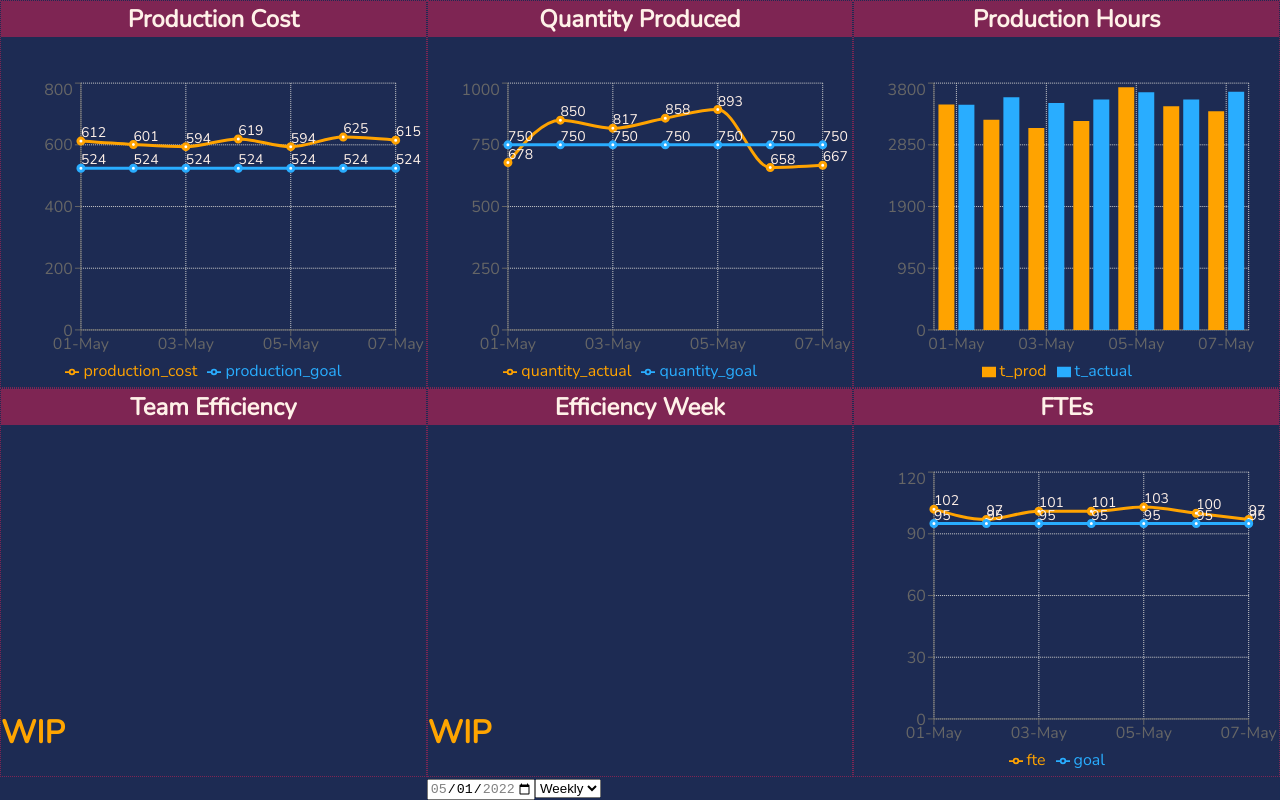
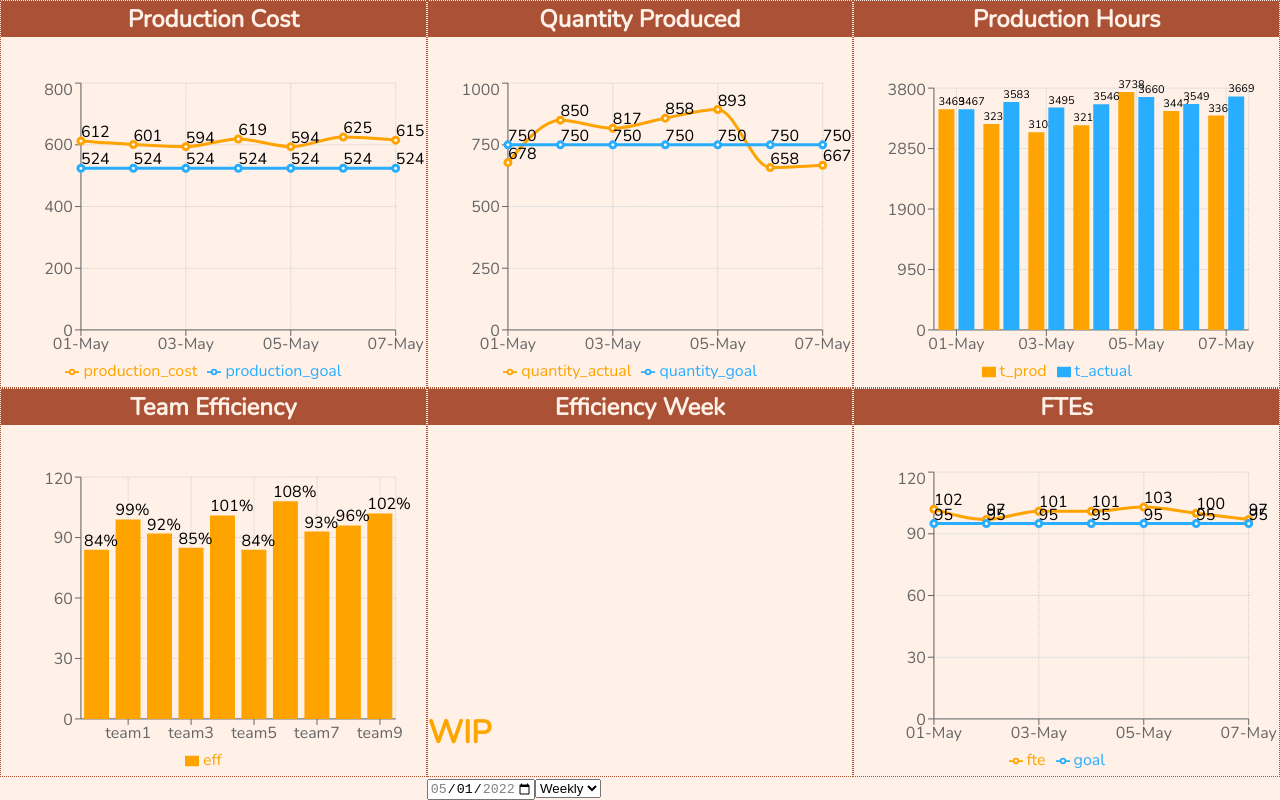
Before and after one commit to sanskar-mk2/rcharts, a React (Create React App) app: page / in a window 1280 px wide. Built offline with nearby package versions, Linux system fonts and the light colour scheme.

Commit message:
Team efficiency logic

```diff
--- a/src/App.css
+++ b/src/App.css
@@ -35,7 +35,7 @@ body {
     font-family: 'Nunito', sans-serif;
     max-width: 100%;
     overflow: hidden;
-    background-color: var(--var1);
+    background-color: var(--var7);
 }
 
 #root {
@@ -57,7 +57,7 @@ body {
 }
 
 .heading {
-    background-color: var(--var2);
+    background-color: var(--var4);
     color: var(--var7);
     font-weight: bold;
     font-size: x-large;
@@ -66,7 +66,7 @@ body {
 }
 
 .contained {
-    border: 1px dotted var(--var2);
+    border: 1px dotted var(--var4);
     height: 100%;
     width: 100%;
     display: flex;
--- a/src/App.js
+++ b/src/App.js
@@ -6,6 +6,7 @@ import QuantityProduced from "./components/QuantityProduced";
 import { data3, work_data } from "./data";
 import moment from "moment";
 import { useState } from "react";
+import TeamEfficiency from "./components/TeamEfficiency";
 
 function App() {
     // const [interval, set_interval] = useState("weekly");
@@ -28,9 +29,7 @@ function App() {
                         onChange={(e) => set_date(e.target.value)}
                     ></input>
                     <select>
-                        <option value="weekly">
-                            Weekly
-                        </option>
+                        <option value="weekly">Weekly</option>
                     </select>
                 </div>
                 <div className="contained production-cost">
@@ -47,11 +46,11 @@ function App() {
                 </div>
                 <div className="contained team-efficiency">
                     <div className="heading">Team Efficiency</div>
-                    <h1 style={{color: "orange"}}>WIP</h1>
+                    <TeamEfficiency data={work_data} date={date} />
                 </div>
                 <div className="contained efficiency-week">
                     <div className="heading">Efficiency Week</div>
-                    <h1 style={{color: "orange"}}>WIP</h1>
+                    <h1 style={{ color: "orange" }}>WIP</h1>
                 </div>
                 <div className="contained ftes">
                     <div className="heading">FTEs</div>
--- a/src/components/CustomizedLabel.js
+++ b/src/components/CustomizedLabel.js
@@ -2,7 +2,7 @@ import { PureComponent } from "react";
 
 class CustomizedLabel extends PureComponent {
     render() {
-        const { x, y, stroke, value } = this.props;
+        const { x, y, stroke, value, anchor, size, postfix } = this.props;
 
         return (
             <text
@@ -10,10 +10,10 @@ class CustomizedLabel extends PureComponent {
                 y={y}
                 dy={-4}
                 fill={stroke}
-                fontSize={14}
-                textAnchor="right"
+                fontSize={size}
+                textAnchor={anchor}
             >
-                {value}
+                {value}{postfix}
             </text>
         );
     }
--- /dev/null
+++ b/src/components/EfficiencyWeek.js
@@ -0,0 +1,5 @@
+function EfficiencyWeek(props) {
+    return <></>;
+}
+
+export default EfficiencyWeek;
--- a/src/components/FTES.js
+++ b/src/components/FTES.js
@@ -33,7 +33,7 @@ function FTES(props) {
     return (
         <ResponsiveContainer width="100%" height="80%">
             <LineChart
-                data={data.slice(date, date+7)}
+                data={data.slice(date, date + 7)}
                 margin={{ top: 5, right: 30, left: 20, bottom: 5 }}
             >
                 <CartesianGrid strokeDasharray="1 1" />
@@ -46,14 +46,14 @@ function FTES(props) {
                     dataKey="fte"
                     strokeWidth={3}
                     stroke={colors.var9}
-                    label={<CustomizedLabel stroke={colors.var7} />}
+                    label={<CustomizedLabel stroke={colors.var0} />}
                 />
                 <Line
                     type="monotone"
                     dataKey="goal"
                     strokeWidth={3}
                     stroke={colors.var12}
-                    label={<CustomizedLabel stroke={colors.var7} />}
+                    label={<CustomizedLabel stroke={colors.var0} />}
                 />
             </LineChart>
         </ResponsiveContainer>
--- a/src/components/ProductionCost.js
+++ b/src/components/ProductionCost.js
@@ -47,14 +47,14 @@ function ProductionCost(props) {
                     dataKey="production_cost"
                     strokeWidth={3}
                     stroke={colors.var9}
-                    label={<CustomizedLabel stroke={colors.var7} />}
+                    label={<CustomizedLabel stroke={colors.var0} />}
                 />
                 <Line
                     type="monotone"
                     dataKey="production_goal"
                     strokeWidth={3}
                     stroke={colors.var12}
-                    label={<CustomizedLabel stroke={colors.var7} />}
+                    label={<CustomizedLabel stroke={colors.var0} />}
                 />
             </LineChart>
         </ResponsiveContainer>
--- a/src/components/ProductionHours.js
+++ b/src/components/ProductionHours.js
@@ -11,6 +11,7 @@ import {
     Bar,
     ResponsiveContainer,
 } from "recharts";
+import CustomizedLabel from "./CustomizedLabel";
 function ProductionHours(props) {
     const [data, set_data] = useState(props.data);
     const [date, set_date] = useState(0);
@@ -47,9 +48,9 @@ function ProductionHours(props) {
                 <BarChart
                     width={500}
                     height={300}
-                    data={data.slice(date, date+7)}
+                    data={data.slice(date, date + 7)}
                     margin={{
-                        top: 5,
+                        top: 10,
                         right: 30,
                         left: 20,
                         bottom: 5,
@@ -60,8 +61,16 @@ function ProductionHours(props) {
                     <YAxis />
                     <Tooltip />
                     <Legend />
-                    <Bar dataKey="t_prod" fill={colors.var9} />
-                    <Bar dataKey="t_actual" fill={colors.var12} />
+                    <Bar
+                        dataKey="t_prod"
+                        fill={colors.var9}
+                        label={<CustomizedLabel anchor="start" size={11} />}
+                    />
+                    <Bar
+                        dataKey="t_actual"
+                        fill={colors.var12}
+                        label={<CustomizedLabel anchor="start" size={11} />}
+                    />
                 </BarChart>
             </ResponsiveContainer>
         </>
--- a/src/components/QuantityProduced.js
+++ b/src/components/QuantityProduced.js
@@ -46,14 +46,14 @@ function QuantityProduced(props) {
                     dataKey="quantity_actual"
                     strokeWidth={3}
                     stroke={colors.var9}
-                    label={<CustomizedLabel stroke={colors.var7} />}
+                    label={<CustomizedLabel stroke={colors.var0} />}
                 />
                 <Line
                     type="monotone"
                     dataKey="quantity_goal"
                     strokeWidth={3}
                     stroke={colors.var12}
-                    label={<CustomizedLabel stroke={colors.var7} />}
+                    label={<CustomizedLabel stroke={colors.var0} />}
                 />
             </LineChart>
         </ResponsiveContainer>
--- /dev/null
+++ b/src/components/TeamEfficiency.js
@@ -0,0 +1,80 @@
+import { useState, useEffect } from "react";
+import moment from "moment";
+import { colors } from "../colors";
+import {
+    BarChart,
+    CartesianGrid,
+    XAxis,
+    YAxis,
+    Tooltip,
+    Legend,
+    Bar,
+    ResponsiveContainer,
+} from "recharts";
+import CustomizedLabel from "./CustomizedLabel";
+
+function TeamEfficiency(props) {
+    const [sliced, set_sliced] = useState(props.data);
+    const [date, set_date] = useState(0);
+
+    useEffect(() => {
+        set_date(
+            props.data.findIndex(
+                (e) => moment(e.date).format("YYYY-MM-DD") === props.date
+            )
+        );
+        const arr = [];
+        for (const k of Object.keys(props.data[0])) {
+            if (k !== "date")
+                arr.push({ team_name: k, prod: 0, actual: 0, eff: 100 });
+        }
+
+        for (let i = 0; i < arr.length; i++) {
+            for (let j = date; j < date + 7; j++) {
+                let team = arr[i].team_name;
+                console.log(arr[i]);
+                console.log(props.data[j]);
+                console.log(team);
+                arr[i]["prod"] += props.data[j][team]["prod"];
+                arr[i]["actual"] += props.data[j][team]["actual"];
+            }
+        }
+
+        for (let i = 0; i < arr.length; i++) {
+            arr[i].eff *= (arr[i].prod / arr[i].actual).toFixed(2);
+        }
+
+        set_sliced([...arr]);
+    }, [props, date]);
+
+    return (
+        <>
+            <ResponsiveContainer width="100%" height="80%">
+                <BarChart
+                    width={500}
+                    height={300}
+                    data={sliced}
+                    margin={{
+                        top: 10,
+                        right: 30,
+                        left: 20,
+                        bottom: 5,
+                    }}
+                >
+                    <CartesianGrid strokeDasharray="1 1" />
+                    <XAxis dataKey="team_name" />
+                    <YAxis />
+                    <Tooltip />
+                    <Legend />
+                    <Bar
+                        dataKey="eff"
+                        fill={colors.var9}
+                        label={<CustomizedLabel anchor="start" postfix="%" />}
+                    />
+                </BarChart>
+            </ResponsiveContainer>
+        </>
+    );
+}
+
+export default TeamEfficiency;
```
Also changed, not shown: src/components/DataTable.js (indentation only), 1 other file (tests, documents, lock files or other folders).
